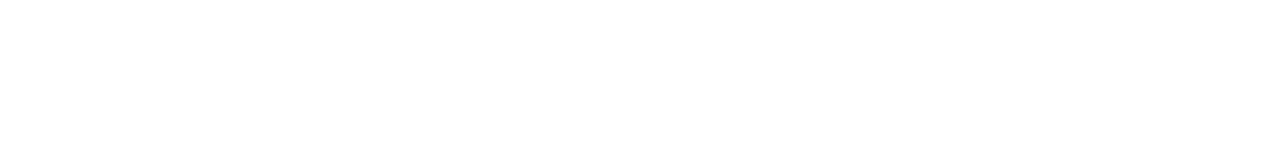
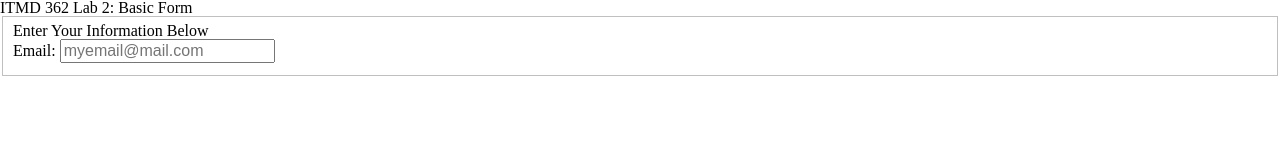
Before and after one commit to ITMD-362-LevPesin/ITMD362-Lab2, a plain HTML site: page index.html in a window 1280 px wide. Drawn offline with Linux system fonts and the light colour scheme; files that its build step writes are made by us from their sources.

Commit message:
Update index.html

```diff
--- a/index.html
+++ b/index.html
@@ -7,3 +7,20 @@
   <link rel="stylesheet" media="screen" href="css/reset.css" />
   <link rel="stylesheet" media="screen" href="css/screen.css" />
  </head>
+ <body>
+   <header>
+		<h1>ITMD 362 Lab 2: Basic Form</h1>
+	</header>
+	<section class="form">
+		<fieldset>
+			<form method="POST" autocapitalize="none" actuocomplete="on" action="#null">
+				<legend>Enter Your Information Below</legend>
+				<div>
+					<label for="email">Email: </label>
+					<input type="email" name="email_field" placeholder="myemail@mail.com">
+				</div>
+			</form>
+		</fieldset>
+	</section>
+</body>
+</html>
```
